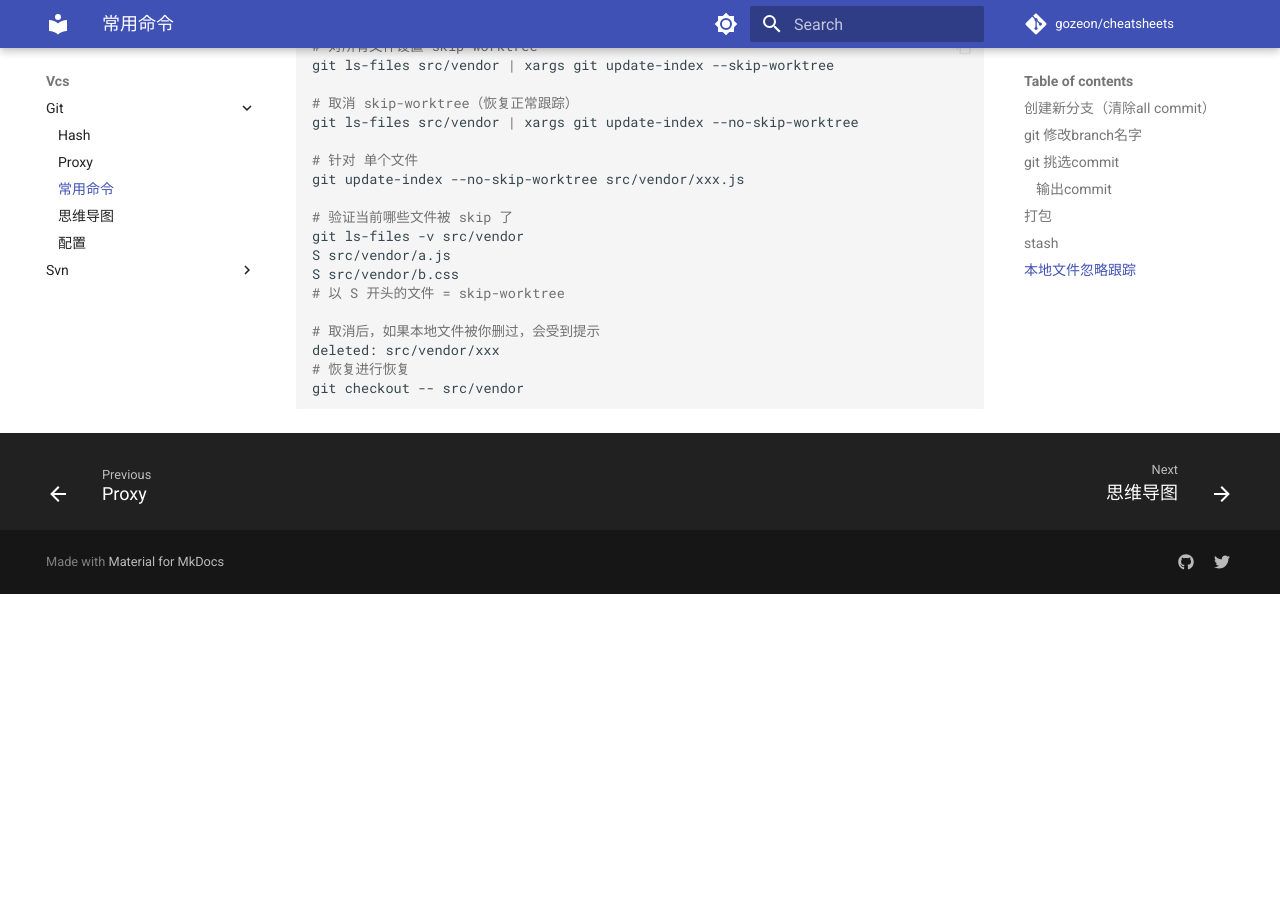
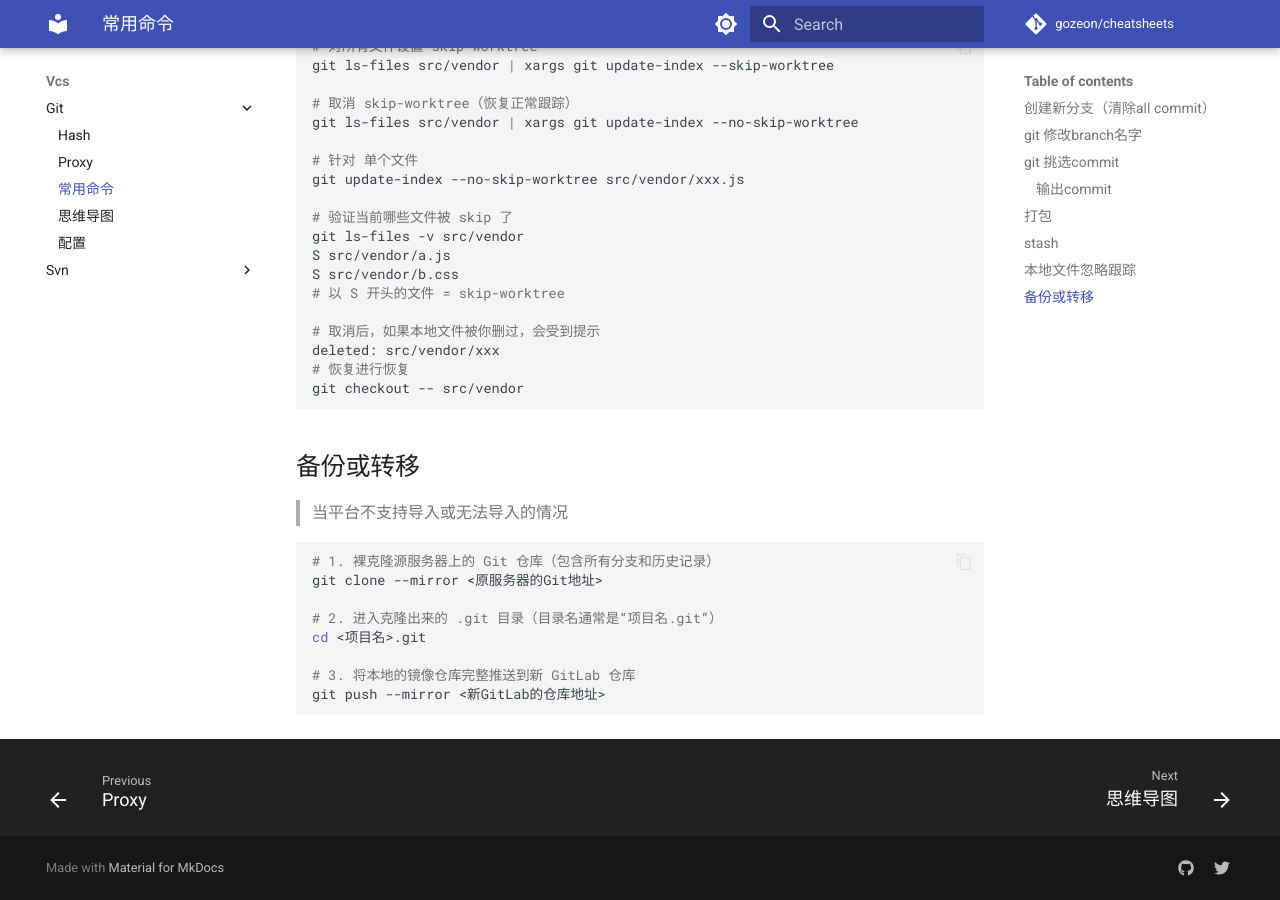
Before and after one commit to gozeon/cheatsheets, an MkDocs documentation site: the page built from docs/vcs/git/常用命令.md, in a window 1280 px wide and 900 px high, scrolled down 1896 px. Built offline with MkDocs 1.6.1 and Material for MkDocs 9.7.7, drawn with Linux system fonts in a browser that asks for light colours; comment, search, counter and statistics services are not loaded; before the commit the page ends 2490 px from its top, so only the background shows below that.

Commit message:
Update 常用命令.md

````diff
--- a/docs/vcs/git/常用命令.md
+++ b/docs/vcs/git/常用命令.md
@@ -104,3 +104,17 @@ deleted: src/vendor/xxx
 # 恢复进行恢复
 git checkout -- src/vendor
 ```
+## 备份或转移
+
+> 当平台不支持导入或无法导入的情况
+
+```bash
+# 1. 裸克隆源服务器上的 Git 仓库（包含所有分支和历史记录）
+git clone --mirror <原服务器的Git地址>
+
+# 2. 进入克隆出来的 .git 目录（目录名通常是“项目名.git”）
+cd <项目名>.git
+
+# 3. 将本地的镜像仓库完整推送到新 GitLab 仓库
+git push --mirror <新GitLab的仓库地址>
+```
````
